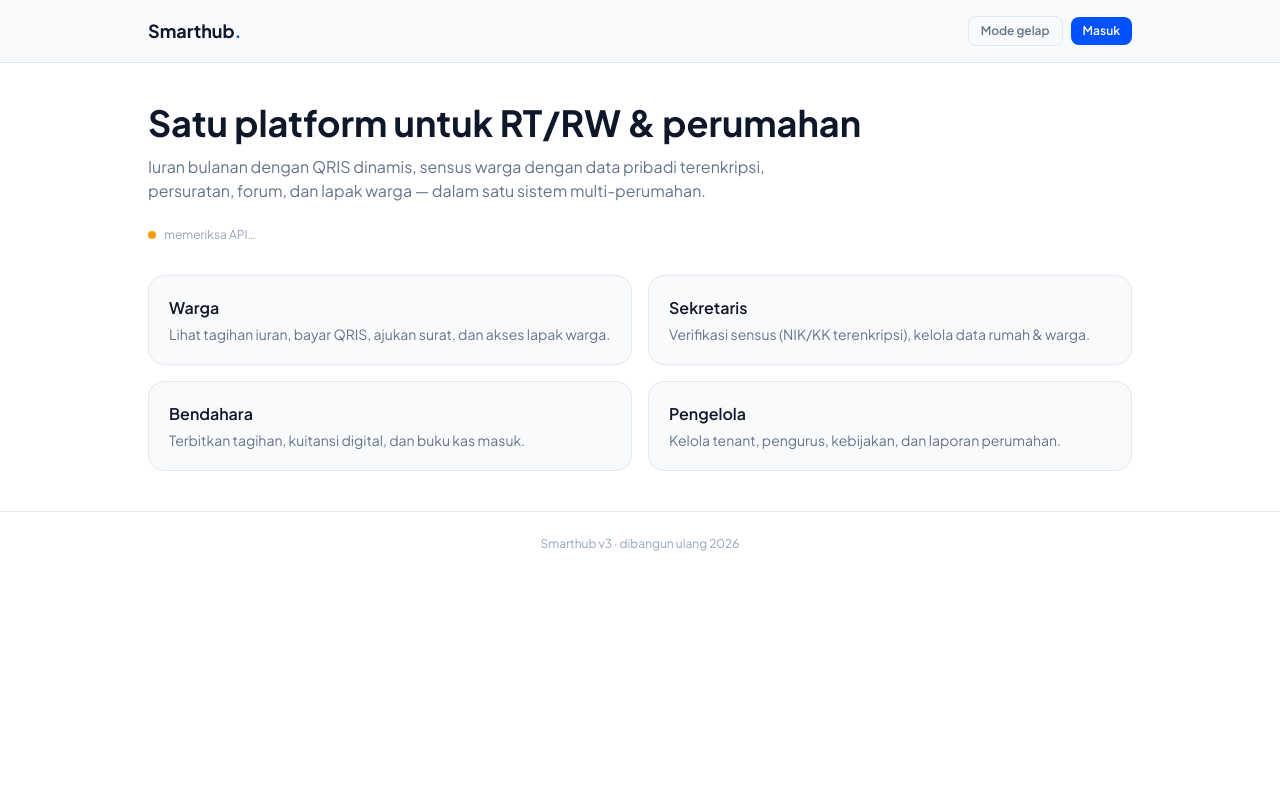
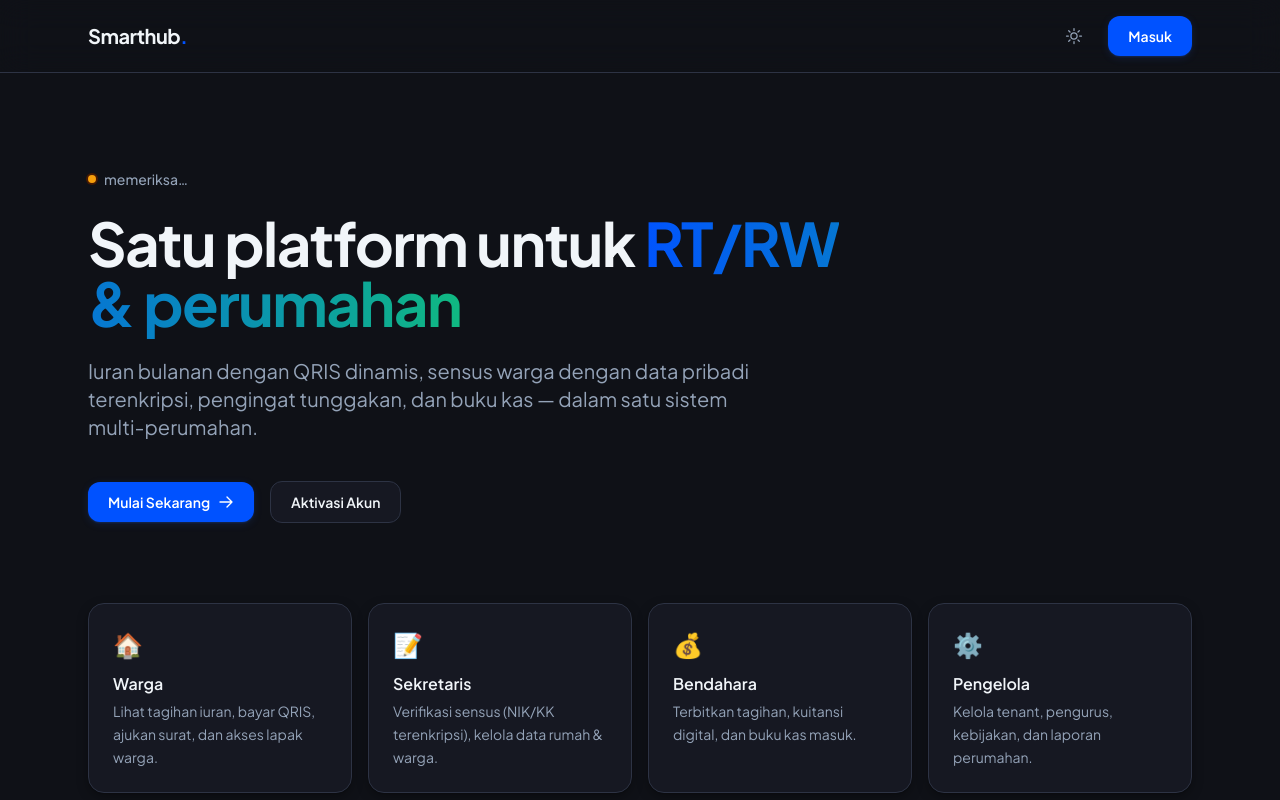
Before and after one commit to nvnrchmn/smarthub-v3, a React (Vite) app in the folder frontend/: page / in a window 1280 px wide. Shown: the top 800 px of the page. Built offline with nearby package versions, Linux system fonts and the light colour scheme; no server answers.

Commit message:
feat(uiux): Linear-app design system — dark mode default, Layer 1-5 per role + Foundation

```diff
--- a/frontend/src/index.css
+++ b/frontend/src/index.css
@@ -3,195 +3,245 @@
 @tailwind utilities;
 
 /* ============================================================
-   LINEAR-APP DESIGN SYSTEM untuk Smarthub v3
-   - Dark mode first, accent biru #0052FF
-   - Motion: rise-in, spring, shimmer
-   - Komponen: sidebar, state badge, empty state, command palette
+   SMARTHUB V3 — LINEAR-APP DESIGN SYSTEM
+   Dark mode default. Light mode tetap bisa di-toggle.
    ============================================================ */
 
-/* --- LIGHT MODE (default) --- */
+@layer base {
+  /* LIGHT MODE (default fallback) */
   :root {
-  --bg-canvas: #FFFFFF;
-  --bg-surface: #F8FAFC;
-  --bg-subtle: #F1F5F9;
-  --border-default: #E2E8F0;
-  --text-primary: #0F172A;
-  --text-secondary: #64748B;
-  --text-muted: #94A3B8;
-  --brand: #0052FF;
-  --brand-hover: #0041CC;
-  --brand-subtle: #EFF6FF;
-  --ok: #10B981;
-  --warn: #F59E0B;
-  --danger: #EF4444;
-  --info: #3B82F6;
+    --bg-canvas: #ffffff;
+    --bg-surface: #ffffff;
+    --bg-subtle: #f8fafc;
+    --bg-soft: #f1f5f9;
+    --bg-neutral: #e2e8f0;
+    --bg-success: #dcfce7;
+    --bg-danger: #fee2e2;
+    --bg-warning: #fef3c7;
+    --bg-brand: #eff6ff;
+    --bg-on-surface: #1e293b;
+    --text-primary: #0f172a;
+    --text-secondary: #475569;
+    --text-muted: #94a3b8;
+    --text-disabled: #cbd5e1;
+    --text-on-surface: #f8fafc;
+    --border-default: #e2e8f0;
+    --border-hover: #cbd5e1;
+    --border-muted: #f1f5f9;
+    --brand-subtle: #dbeafe;
+    --brand-default: #2563eb;
+    --brand-hover: #1d4ed8;
+    --brand-active: #1e40af;
+    --state-info: #3b82f6;
+    --state-success: #10b981;
+    --state-warning: #f59e0b;
+    --state-danger: #ef4444;
+    --ring-focus: #2563eb;
+    --overlay-bg: rgba(15, 23, 42, 0.4);
+    --overlay-hover: rgba(15, 23, 42, 0.04);
+    --overlay-active: rgba(15, 23, 42, 0.08);
+    --shadow-raised: 0 1px 2px rgba(0,0,0,0.04), 0 4px 12px rgba(0,0,0,0.06);
+    --shadow-overlay: 0 4px 16px rgba(0,0,0,0.08), 0 8px 32px rgba(0,0,0,0.04);
   }
 
-/* --- DARK MODE --- */
-.dark {
-  --bg-canvas: #0B0F19;
-  --bg-surface: #111827;
-  --bg-subtle: #1E293B;
-  --border-default: #1F2937;
-  --text-primary: #F9FAFB;
-  --text-secondary: #CBD5E1;
-  --text-muted: #64748B;
-  --brand: #3B82F6;
-  --brand-hover: #60A5FA;
-  --brand-subtle: #1E3A5F;
-  --ok: #34D399;
-  --warn: #FBBF24;
-  --danger: #F87171;
-  --info: #60A5FA;
+  /* DARK MODE (Linear-app style) */
+  .dark,
+  :root:not(.light) {
+    --bg-canvas: #0f1117;
+    --bg-surface: #161822;
+    --bg-subtle: #1c1f2e;
+    --bg-soft: #232735;
+    --bg-neutral: #2d3344;
+    --bg-success: #052e16;
+    --bg-danger: #450a0a;
+    --bg-warning: #451a03;
+    --bg-brand: #172554;
+    --bg-on-surface: #1c1f2e;
+    --text-primary: #f1f5f9;
+    --text-secondary: #94a3b8;
+    --text-muted: #64748b;
+    --text-disabled: #475569;
+    --text-on-surface: #f1f5f9;
+    --border-default: #2d3344;
+    --border-hover: #475569;
+    --border-muted: #1e2233;
+    --brand-subtle: #172554;
+    --brand-default: #3b82f6;
+    --brand-hover: #60a5fa;
+    --brand-active: #93c5fd;
+    --state-info: #3b82f6;
+    --state-success: #10b981;
+    --state-warning: #f59e0b;
+    --state-danger: #ef4444;
+    --ring-focus: #3b82f6;
+    --overlay-bg: rgba(0, 0, 0, 0.6);
+    --overlay-hover: rgba(255, 255, 255, 0.04);
+    --overlay-active: rgba(255, 255, 255, 0.08);
+    --shadow-raised: 0 1px 2px rgba(0,0,0,0.2), 0 4px 12px rgba(0,0,0,0.3);
+    --shadow-overlay: 0 4px 16px rgba(0,0,0,0.3), 0 8px 32px rgba(0,0,0,0.2);
+  }
+
+  /* Force dark by default unless .light is set on <html> */
+  html:not(.light) {
+    color-scheme: dark;
+  }
+  html.light {
+    color-scheme: light;
   }
 
   body {
     @apply bg-canvas text-ink antialiased;
-  font-feature-settings: 'cv11', 'ss01';
+    font-feature-settings: 'cv02', 'cv03', 'cv04', 'cv11';
+    font-family: 'Plus Jakarta Sans', -apple-system, BlinkMacSystemFont, 'Segoe UI', sans-serif;
   }
 
-/* --- LINEAR COMPONENTS --- */
-
-/* Nav item (sidebar) */
-.nav-item {
-  @apply relative flex items-center gap-3 rounded-xl px-3 py-2.5 text-sm font-medium text-ink2
-         transition-all duration-base ease-standard;
-}
-.nav-item:hover {
-  @apply bg-subtle text-ink;
-}
-.nav-item.active {
-  @apply bg-brand-subtle text-brand;
-}
-.nav-item.active::before {
-  content: '';
-  @apply absolute left-0 top-1/2 h-5 w-0.5 -translate-y-1/2 rounded-r-full bg-brand;
+  ::selection {
+    background-color: var(--brand-subtle);
+    color: var(--text-primary);
   }
 
-/* State badge (Linear-style) */
-.state {
-  @apply inline-flex items-center gap-1.5 rounded-full px-2.5 py-1 text-xs font-semibold;
+  /* Scrollbar styling */
+  ::-webkit-scrollbar { width: 8px; height: 8px; }
+  ::-webkit-scrollbar-track { background: transparent; }
+  ::-webkit-scrollbar-thumb {
+    background: var(--border-default);
+    border-radius: 4px;
   }
-.state-todo { @apply bg-subtle text-ink2; }
-.state-in-progress { @apply bg-info/15 text-info; }
-.state-done { @apply bg-ok/15 text-ok; }
-.state-canceled { @apply bg-line text-muted line-through; }
-.state-urgent { @apply bg-danger/15 text-danger; }
-
-/* Empty state */
-.empty-state {
-  @apply flex flex-col items-center justify-center rounded-2xl border border-dashed border-line
-         bg-surface px-8 py-16 text-center;
-}
-.empty-state-icon {
-  @apply mb-4 rounded-2xl bg-subtle p-4 text-2xl;
-}
-.empty-state h3 {
-  @apply mb-1 text-sm font-semibold text-ink;
-}
-.empty-state p {
-  @apply text-sm text-muted;
+  ::-webkit-scrollbar-thumb:hover { background: var(--border-hover); }
 }
 
-/* Card Linear-style */
-.card-linear {
-  @apply rounded-2xl border border-line bg-surface p-5
-         transition-all duration-slow ease-decelerate
-         hover:border-brand/30 hover:shadow-lg hover:shadow-brand/5;
+@layer components {
+  /* Card surface */
+  .card {
+    @apply rounded-2xl border border-line bg-surface p-6;
+    box-shadow: var(--shadow-raised);
   }
 
-/* Input modern */
-.input-linear {
-  @apply w-full rounded-xl border border-line bg-canvas px-3.5 py-2.5 text-sm text-ink
-         placeholder:text-muted outline-none
-         transition-all duration-base ease-standard
-         focus:border-brand focus:ring-4 focus:ring-brand/15;
+  /* Card interactive */
+  .card-interactive {
+    @apply card transition-all duration-fast;
+  }
+  .card-interactive:hover {
+    border-color: var(--border-hover);
+    box-shadow: var(--shadow-overlay);
   }
 
-/* Button variants */
-.btn {
-  @apply inline-flex items-center justify-center gap-2 rounded-xl px-4 py-2.5 text-sm font-semibold
-         transition-all duration-base ease-standard
-         disabled:opacity-50 disabled:cursor-not-allowed;
+  /* Button primary */
+  .btn-primary {
+    @apply inline-flex items-center justify-center gap-2 rounded-xl bg-brand px-5 py-2.5 text-sm font-semibold text-white transition-all duration-fast;
+    box-shadow: 0 1px 2px rgba(37, 99, 235, 0.2), 0 2px 8px rgba(37, 99, 235, 0.15);
   }
-.btn-primary {
-  @apply bg-brand text-white shadow-md shadow-brand/25
-         hover:bg-brandhover hover:-translate-y-px hover:shadow-lg hover:shadow-brand/30
-         active:scale-[0.98];
+  .btn-primary:hover {
+    background-color: var(--brand-hover);
+    transform: translateY(-1px);
+    box-shadow: 0 2px 4px rgba(37, 99, 235, 0.3), 0 4px 12px rgba(37, 99, 235, 0.2);
   }
-.btn-ghost {
-  @apply border border-line text-ink2 hover:text-ink hover:border-brand/40 hover:bg-subtle;
-}
-.btn-danger {
-  @apply bg-danger text-white hover:opacity-90 active:scale-[0.98];
-}
-.btn-icon {
-  @apply inline-flex items-center justify-center rounded-lg p-2 text-ink2
-         transition-all duration-base ease-standard hover:bg-subtle hover:text-ink;
+  .btn-primary:active {
+    background-color: var(--brand-active);
+    transform: translateY(0);
   }
 
-/* Shimmer skeleton */
-.skeleton {
-  background-image: linear-gradient(90deg, transparent, rgba(148, 163, 184, 0.2), transparent);
-  background-size: 200% 100%;
-  @apply animate-shimmer rounded-xl bg-subtle;
+  /* Button secondary */
+  .btn-secondary {
+    @apply inline-flex items-center justify-center gap-2 rounded-xl border border-line bg-surface px-5 py-2.5 text-sm font-semibold text-ink transition-all duration-fast;
+  }
+  .btn-secondary:hover {
+    border-color: var(--border-hover);
+    background-color: var(--bg-subtle);
   }
 
-/* Animasi list staggered */
-.animate-list > * {
-  animation: rise-in 600ms cubic-bezier(0, 0, 0.2, 1) both;
+  /* Button ghost */
+  .btn-ghost {
+    @apply inline-flex items-center justify-center gap-2 rounded-xl px-3 py-2 text-sm font-medium text-ink2 transition-all duration-fast;
   }
-.animate-list > *:nth-child(1) { animation-delay: 0ms; }
-.animate-list > *:nth-child(2) { animation-delay: 80ms; }
-.animate-list > *:nth-child(3) { animation-delay: 160ms; }
-.animate-list > *:nth-child(4) { animation-delay: 240ms; }
-.animate-list > *:nth-child(5) { animation-delay: 240ms; }
-.animate-list > *:nth-child(6) { animation-delay: 320ms; }
-
-/* Modal scrim */
-.scrim {
-  @apply fixed inset-0 z-50 flex items-center justify-center bg-black/50 backdrop-blur-sm;
+  .btn-ghost:hover {
+    background-color: var(--overlay-hover);
+  }
+  .btn-ghost:active {
+    background-color: var(--overlay-active);
   }
 
-/* Modal panel */
-.modal-panel {
-  @apply w-full max-w-lg rounded-2xl border border-line bg-surface p-6 shadow-2xl
-         animate-rise-in;
+  /* Input */
+  .input {
+    @apply w-full rounded-xl border border-line bg-canvas px-4 py-2.5 text-sm text-ink placeholder-muted outline-none transition-all duration-fast;
+  }
+  .input:focus {
+    border-color: var(--brand-default);
+    box-shadow: 0 0 0 3px var(--brand-subtle);
   }
 
-/* Toast */
-.toast {
-  @apply fixed bottom-6 right-6 z-50 flex items-center gap-3 rounded-xl border border-line
-         bg-surface px-4 py-3 shadow-2xl animate-rise-in;
+  /* Badge */
+  .badge {
+    @apply inline-flex items-center gap-1.5 rounded-full px-2.5 py-1 text-xs font-medium;
+  }
+  .badge-success { background-color: var(--bg-success); color: var(--state-success); }
+  .badge-danger { background-color: var(--bg-danger); color: var(--state-danger); }
+  .badge-warning { background-color: var(--bg-warning); color: var(--state-warning); }
+  .badge-info { background-color: var(--bg-brand); color: var(--brand-default); }
+
+  /* Navigation item */
+  .nav-item {
+    @apply flex items-center gap-3 rounded-xl px-3 py-2 text-sm font-medium text-ink2 transition-all duration-fast;
+  }
+  .nav-item:hover { background-color: var(--overlay-hover); }
+  .nav-item.active {
+    background-color: var(--bg-subtle);
+    color: var(--text-primary);
   }
 
-/* Command palette */
-.cmd-palette {
-  @apply fixed left-1/2 top-[20%] z-50 w-full max-w-xl -translate-x-1/2 rounded-2xl border border-line
-         bg-surface shadow-2xl animate-rise-in;
-}
-.cmd-input {
-  @apply w-full border-b border-line bg-transparent px-4 py-3 text-sm text-ink outline-none placeholder:text-muted;
-}
-.cmd-item {
-  @apply flex items-center gap-3 px-4 py-2.5 text-sm text-ink2 transition-colors hover:bg-subtle;
-}
-.cmd-item.active {
-  @apply bg-brand-subtle text-brand;
+  /* Divider */
+  .divider {
+    @apply border-t border-line;
   }
 
-/* Scrollbar minimalis */
-::-webkit-scrollbar { width: 8px; height: 8px; }
-::-webkit-scrollbar-track { background: transparent; }
-::-webkit-scrollbar-thumb { @apply rounded-full bg-line; }
-::-webkit-scrollbar-thumb:hover { @apply bg-muted; }
+  /* Status dot */
+  .status-dot {
+    @apply h-2 w-2 rounded-full;
+  }
+  .status-dot.ok { background-color: var(--state-success); box-shadow: 0 0 0 2px var(--bg-success); }
+  .status-dot.warn { background-color: var(--state-warning); box-shadow: 0 0 0 2px var(--bg-warning); }
+  .status-dot.error { background-color: var(--state-danger); box-shadow: 0 0 0 2px var(--bg-danger); }
+}
 
-/* Hormati preferensi pengguna: matikan gerak, jangan tunda data. */
-@media (prefers-reduced-motion: reduce) {
-  *, *::before, *::after {
-    animation-duration: 1ms !important;
-    animation-iteration-count: 1 !important;
-    transition-duration: 1ms !important;
-    scroll-behavior: auto !important;
+@layer utilities {
+  /* Animations */
+  .animate-rise {
+    animation: rise 600ms cubic-bezier(0, 0, 0.2, 1) both;
+  }
+  .animate-rise-delay-1 { animation-delay: 50ms; }
+  .animate-rise-delay-2 { animation-delay: 100ms; }
+  .animate-rise-delay-3 { animation-delay: 150ms; }
+  .animate-rise-delay-4 { animation-delay: 200ms; }
+
+  @keyframes rise {
+    0% { opacity: 0; transform: translateY(16px); }
+    100% { opacity: 1; transform: translateY(0); }
+  }
+
+  .animate-fade {
+    animation: fade 400ms ease both;
+  }
+  @keyframes fade {
+    0% { opacity: 0; }
+    100% { opacity: 1; }
+  }
+
+  /* Truncate */
+  .truncate-2 {
+    display: -webkit-box;
+    -webkit-line-clamp: 2;
+    -webkit-box-orient: vertical;
+    overflow: hidden;
+  }
+  .truncate-3 {
+    display: -webkit-box;
+    -webkit-line-clamp: 3;
+    -webkit-box-orient: vertical;
+    overflow: hidden;
+  }
+
+  /* Grid auto-fit */
+  .grid-auto-fit {
+    grid-template-columns: repeat(auto-fit, minmax(280px, 1fr));
   }
 }
--- a/frontend/src/pages/Dashboard.tsx
+++ b/frontend/src/pages/Dashboard.tsx
@@ -45,8 +45,8 @@ export default function Dashboard() {
   if (!me) return <div className="min-h-screen bg-canvas px-5 py-16 text-center text-ink2">Memuat…</div>
 
   return (
-    <div className="min-h-screen bg-canvas text-ink">
-      <header className="border-b border-line bg-surface">
+    <div className="min-h-screen bg-[#0f0f14] text-slate-100 font-sans selection:bg-indigo-500/30">
+      <header className="sticky top-0 z-40 border-b border-white/[0.08] bg-[#0f0f14]/80 backdrop-blur-xl">
         <div className="mx-auto flex max-w-3xl items-center justify-between px-5 py-4">
           <Link to="/" className="font-bold">
             Smarthub<span className="text-brand">.</span>
--- a/frontend/src/pages/Landing.tsx
+++ b/frontend/src/pages/Landing.tsx
@@ -1,21 +1,22 @@
 import { useEffect, useState } from 'react'
 import { Link } from 'react-router-dom'
 
-type Health = { status: string; database: boolean; service: string }
+type Health = { status: string; database: boolean; redis: boolean; service: string }
 
 const roles = [
-  { name: 'Warga', desc: 'Lihat tagihan iuran, bayar QRIS, ajukan surat, dan akses lapak warga.' },
-  { name: 'Sekretaris', desc: 'Verifikasi sensus (NIK/KK terenkripsi), kelola data rumah & warga.' },
-  { name: 'Bendahara', desc: 'Terbitkan tagihan, kuitansi digital, dan buku kas masuk.' },
-  { name: 'Pengelola', desc: 'Kelola tenant, pengurus, kebijakan, dan laporan perumahan.' },
+  { name: 'Warga', desc: 'Lihat tagihan iuran, bayar QRIS, ajukan surat, dan akses lapak warga.', icon: '🏠' },
+  { name: 'Sekretaris', desc: 'Verifikasi sensus (NIK/KK terenkripsi), kelola data rumah & warga.', icon: '📝' },
+  { name: 'Bendahara', desc: 'Terbitkan tagihan, kuitansi digital, dan buku kas masuk.', icon: '💰' },
+  { name: 'Pengelola', desc: 'Kelola tenant, pengurus, kebijakan, dan laporan perumahan.', icon: '⚙️' },
 ]
 
 export default function Landing() {
   const [health, setHealth] = useState<Health | null>(null)
-  const [dark, setDark] = useState(false)
+  const [dark, setDark] = useState(true) // dark mode default
 
   useEffect(() => {
     document.documentElement.classList.toggle('dark', dark)
+    document.documentElement.classList.toggle('light', !dark)
   }, [dark])
 
   useEffect(() => {
@@ -27,50 +28,92 @@ export default function Landing() {
 
   return (
     <div className="min-h-screen bg-canvas text-ink">
-      <header className="border-b border-line bg-surface">
-        <div className="mx-auto flex max-w-5xl items-center justify-between px-5 py-4">
-          <span className="text-lg font-bold">Smarthub<span className="text-brand">.</span></span>
-          <div className="flex items-center gap-2">
+      {/* Header */}
+      <header className="sticky top-0 z-50 border-b border-line bg-surface/80 backdrop-blur-lg">
+        <div className="mx-auto flex max-w-6xl items-center justify-between px-6 py-4">
+          <span className="text-xl font-bold tracking-tight">
+            Smarthub<span className="text-brand">.</span>
+          </span>
+          <div className="flex items-center gap-3">
             <button
               onClick={() => setDark((v) => !v)}
-              className="rounded-lg border border-line px-3 py-1.5 text-xs font-semibold text-ink2"
+              className="btn-ghost"
+              aria-label="Toggle theme"
             >
-              {dark ? 'Mode terang' : 'Mode gelap'}
+              {dark ? (
+                <svg className="h-5 w-5" fill="none" viewBox="0 0 24 24" stroke="currentColor" strokeWidth={1.5}>
+                  <path strokeLinecap="round" strokeLinejoin="round" d="M12 3v2.25m6.364.386l-1.591 1.591M21 12h-2.25m-.386 6.364l-1.591-1.591M12 18.75V21m-4.773-4.227l-1.591 1.591M5.25 12H3m4.227-4.773L5.636 5.636M15.75 12a3.75 3.75 0 11-7.5 0 3.75 3.75 0 017.5 0z" />
+                </svg>
+              ) : (
+                <svg className="h-5 w-5" fill="none" viewBox="0 0 24 24" stroke="currentColor" strokeWidth={1.5}>
+                  <path strokeLinecap="round" strokeLinejoin="round" d="M21.752 15.002A9.718 9.718 0 0118 15.75c-5.385 0-9.75-4.365-9.75-9.75 0-1.33.266-2.597.748-3.752A9.753 9.753 0 003 11.25C3 16.635 7.365 21 12.75 21a9.753 9.753 0 009.002-5.998z" />
+                </svg>
+              )}
             </button>
-            <Link
-              to="/masuk"
-              className="rounded-lg bg-brand px-3 py-1.5 text-xs font-semibold text-white"
-            >
+            <Link to="/masuk" className="btn-primary text-sm">
               Masuk
             </Link>
           </div>
         </div>
       </header>
 
-      <main className="mx-auto max-w-5xl px-5 py-10">
-        <h1 className="text-3xl font-bold sm:text-4xl">Satu platform untuk RT/RW & perumahan</h1>
-        <p className="mt-3 max-w-2xl text-ink2">
-          Iuran bulanan dengan QRIS dinamis, sensus warga dengan data pribadi terenkripsi,
-          persuratan, forum, dan lapak warga — dalam satu sistem multi-perumahan.
-        </p>
+      {/* Hero */}
+      <main className="mx-auto max-w-6xl px-6 py-16 sm:py-24">
+        <div className="animate-rise">
+          {/* Status Badge */}
+          <div className="mb-6 flex items-center gap-2">
+            <span className={`status-dot ${health?.database ? 'ok' : 'warn'}`} />
+            <span className="text-sm font-medium text-ink2">
+              {health ? `API ${health.status} · database ${health.database ? 'terhubung' : 'bermasalah'}` : 'memeriksa…'}
+            </span>
+          </div>
 
-        <div className="mt-6 flex items-center gap-2 text-xs text-muted">
-          <span className={'h-2 w-2 rounded-full ' + (health?.database ? 'bg-ok' : 'bg-warn')} />
-          {health ? `API ${health.status} · database ${health.database ? 'terhubung' : 'bermasalah'}` : 'memeriksa API…'}
+          {/* Headline */}
+          <h1 className="max-w-3xl text-4xl font-bold leading-tight tracking-tight sm:text-5xl lg:text-6xl">
+            Satu platform untuk
+            <span className="bg-gradient-to-r from-brand to-accent bg-clip-text text-transparent"> RT/RW & perumahan</span>
+          </h1>
+
+          {/* Sub-headline */}
+          <p className="mt-6 max-w-2xl text-lg leading-relaxed text-ink2 sm:text-xl">
+            Iuran bulanan dengan QRIS dinamis, sensus warga dengan data pribadi terenkripsi,
+            pengingat tunggakan, dan buku kas — dalam satu sistem multi-perumahan.
+          </p>
+
+          {/* CTA */}
+          <div className="mt-10 flex flex-wrap items-center gap-4">
+            <Link to="/masuk" className="btn-primary">
+              Mulai Sekarang
+              <svg className="h-4 w-4" fill="none" viewBox="0 0 24 24" stroke="currentColor" strokeWidth={2}>
+                <path strokeLinecap="round" strokeLinejoin="round" d="M13.5 4.5L21 12m0 0l-7.5 7.5M21 12H3" />
+              </svg>
+            </Link>
+            <Link to="/aktivasi" className="btn-secondary">
+              Aktivasi Akun
+            </Link>
+          </div>
         </div>
 
-        <section className="mt-8 grid gap-4 sm:grid-cols-2">
-          {roles.map((r) => (
-            <article key={r.name} className="rounded-2xl border border-line bg-surface p-5">
+        {/* Feature Grid */}
+        <section className="mt-20 grid gap-4 sm:grid-cols-2 lg:grid-cols-4">
+          {roles.map((r, i) => (
+            <article
+              key={r.name}
+              className={`card-interactive animate-rise animate-rise-delay-${i + 1}`}
+            >
+              <div className="mb-3 text-2xl">{r.icon}</div>
               <h2 className="font-semibold">{r.name}</h2>
-              <p className="mt-1 text-sm text-ink2">{r.desc}</p>
+              <p className="mt-1 text-sm leading-relaxed text-ink2">{r.desc}</p>
             </article>
           ))}
         </section>
       </main>
 
-      <footer className="border-t border-line py-6 text-center text-xs text-muted">
-        Smarthub v3 · dibangun ulang 2026
+      {/* Footer */}
+      <footer className="border-t border-line py-8">
+        <div className="mx-auto max-w-6xl px-6 text-center text-sm text-muted">
+          Smarthub v3 · dibangun ulang 2026 · PT Logika Kreatif Indonesia
+        </div>
       </footer>
     </div>
   )
```
Also changed, not shown: frontend/src/pages/SuperadminDasbor.tsx (+97 -134 lines). Lines whose indentation alone changed are shown as unchanged.
